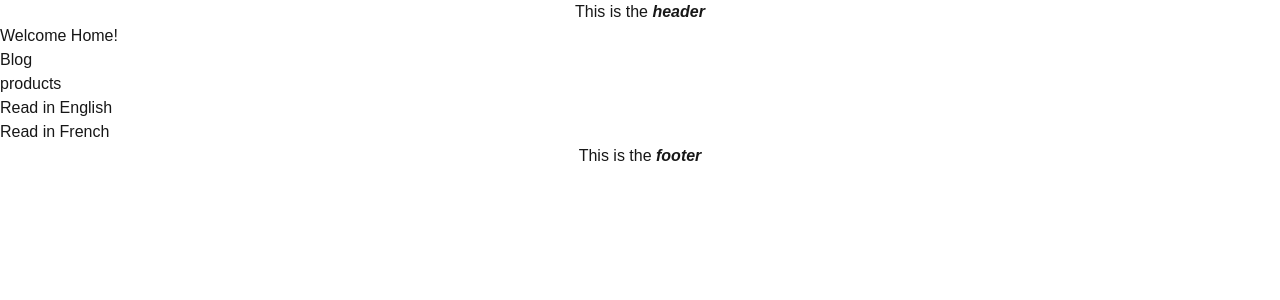
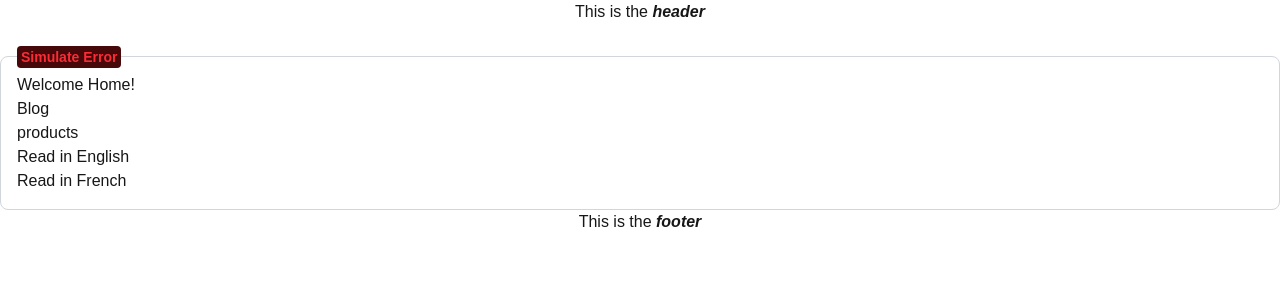
Before and after one commit to KodeckJames/NextJS, a Next.js app: page / in a window 1280 px wide. Shown: the top 300 px of the page. Built offline with nearby package versions, Linux system fonts and the light colour scheme.

Commit message:
Handling global errors

```diff
--- /dev/null
+++ b/src/app/error-wrapper.tsx
@@ -0,0 +1,39 @@
+"use client";
+import "./globals.css";
+
+import { useState } from "react";
+
+interface WrapperProps {
+  children: React.ReactNode;
+}
+
+const ErrorSimulator = ({
+  message = "An error occurred",
+}: {
+  message?: string;
+}) => {
+  const [error, setError] = useState(false);
+
+  if (error) throw new Error(message);
+
+  return (
+    <button
+      title="Simulate an error"
+      className="bg-red-950 text-red-500 rounded p-1 leading-none font-semibold text-sm hover:bg-red-900 transition"
+      onClick={() => setError(true)}
+    >
+      Simulate Error
+    </button>
+  );
+};
+
+export const ErrorWrapper = ({ children }: WrapperProps) => {
+  return (
+    <div className="flex flex-col rounded-lg mt-8 relative p-4 border border-gray-300">
+      <div className="absolute top-0 left-4 -translate-y-1/2">
+        <ErrorSimulator message="Simulated error in root layout" />
+      </div>
+      {children}
+    </div>
+  );
+};
--- /dev/null
+++ b/src/app/global-error.tsx
@@ -0,0 +1,24 @@
+"use client"; // Error boundaries must be Client Components
+
+import "./globals.css";
+
+export default function GlobalError() {
+  return (
+    <html lang="en">
+      <body>
+        <div className="flex flex-col items-center justify-center min-h-screen">
+          <h2 className="text-2xl font-bold mb-4">Something went wrong!</h2>
+          <button
+            onClick={() => {
+              // refresh the page
+              window.location.reload();
+            }}
+            className="bg-blue-500 hover:bg-blue-700 text-white font-bold py-2 px-4 rounded"
+          >
+            Refresh
+          </button>
+        </div>
+      </body>
+    </html>
+  );
+}
--- a/src/app/layout.tsx
+++ b/src/app/layout.tsx
@@ -1,6 +1,7 @@
 import type { Metadata } from "next";
 import { Geist, Geist_Mono } from "next/font/google";
 import "./globals.css";
+import { ErrorWrapper } from "./error-wrapper";
 
 const geistSans = Geist({
   variable: "--font-geist-sans",
@@ -32,8 +33,11 @@
         <p>
           This is the <span className=" italic font-bold">header</span>
         </p>
-      </header>
+        </header>
+        <ErrorWrapper>
         {children}
+        </ErrorWrapper>
+
         <footer className=" flex justify-center ">
         <p>
           This is the <span className=" italic font-bold">footer</span>
```
